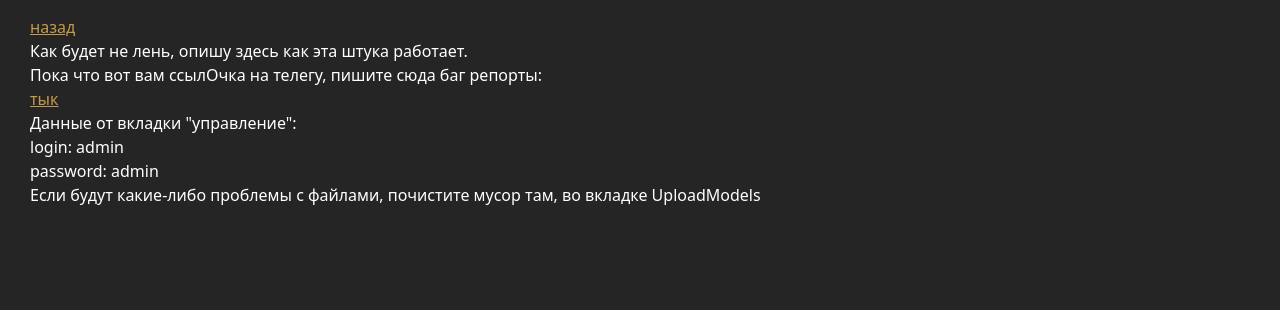
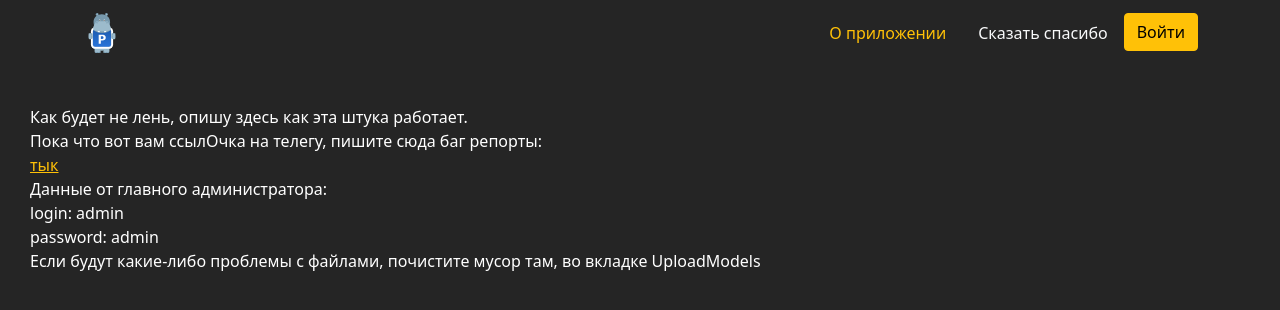
Before and after one commit to v1ntoka/log_simplifier, a Django app: page /about/ in a window 1280 px wide. Shown: the top 310 px of the page. Run offline with Django 5.2, Linux system fonts and the light colour scheme; some libraries are stand-ins or nearby versions.

Commit message:
ui modifications completed

```diff
--- a/templates/about/about_view.html
+++ b/templates/about/about_view.html
@@ -3,15 +3,14 @@
     About
 {% endblock %}
 {% block content %}
-    <a href="{% url 'upload:upload' %}" class="href">назад</a>
     <br>
 	Как будет не лень, опишу здесь как эта штука работает.
     <br>
     Пока что вот вам ссылОчка на телегу, пишите сюда баг репорты:
     <br>
-    <a href="https://t.me/v1ntoka" class="href" target="_blank">тык</a>
+    <a href="https://t.me/v1ntoka" class="link-warning" target="_blank">тык</a>
     <br>
-    Данные от вкладки "управление":
+    Данные от главного администратора:
     <br>
     login: admin
     <br>
--- a/templates/base.html
+++ b/templates/base.html
@@ -5,11 +5,12 @@
     <meta charset="utf-8"> <!-- Кодировка сайта -->
     <meta name="viewport" content="width=device-width, initial-scale=1">
     <link rel="stylesheet" href="{% static 'css/bootstrap.min.css' %}">
+    <link rel="shortcut icon" href="https://app.hippoparking.ru/images/favicon.svg">
     {#    <link href="https://cdn.jsdelivr.net/npm/bootstrap@5.0.2/dist/css/bootstrap.min.css" rel="stylesheet"#}
     {#          integrity="sha384-EVSTQN3/azprG1Anm3QDgpJLIm9Nao0Yz1ztcQTwFspd3yD65VohhpuuCOmLASjC" crossorigin="anonymous">#}
     <style>
 
-        body {
+        .body {
             float: left;
             width: 100%;
             padding: 15px 30px 15px 30px;
@@ -59,10 +60,15 @@
     </style>
     <title>{% block title %}{% endblock %}</title>
 </head>
-<body>
+<body style="background-color: #252525;">
+{% if request.resolver_match.view_name != "users:login" %}
+    {% include 'includes/header.html' %}
+{% endif %}
+<div class="body">
 {% block content %}{% endblock %}
-{#<script src="https://cdn.jsdelivr.net/npm/bootstrap@5.0.2/dist/js/bootstrap.bundle.min.js"#}
-{#        integrity="sha384-MrcW6ZMFYlzcLA8Nl+NtUVF0sA7MsXsP1UyJoMp4YLEuNSfAP+JcXn/tWtIaxVXM"#}
-{#        crossorigin="anonymous"></script>#}
+<script src="https://cdn.jsdelivr.net/npm/bootstrap@5.0.2/dist/js/bootstrap.bundle.min.js"
+        integrity="sha384-MrcW6ZMFYlzcLA8Nl+NtUVF0sA7MsXsP1UyJoMp4YLEuNSfAP+JcXn/tWtIaxVXM"
+        crossorigin="anonymous"></script>
+</div>
 </body>
 </html>
--- /dev/null
+++ b/templates/includes/header.html
@@ -0,0 +1,46 @@
+{% load static %}
+<nav class="navbar sticky-top" style="background-color: #252525">
+    <div class="container">
+        <a class="navbar-brand" href="{% url 'upload:upload' %}">
+            {% include 'includes/logo.html' with width=40 height=40%}
+        </a>
+        {% with request.resolver_match.view_name as view_name %}
+            <ul class="nav nav-pills">
+                <li class="nav-item">
+                    <a class="nav-link link-warning"
+                       href="{% url 'about:about' %}">О приложении</a>
+                </li>
+                <li class="nav-item">
+                    <a href="https://portal.sovcombank.ru/profile/59l76x7v58nxdpgm" class="nav-link link-light" target="_blank">Cказать спасибо</a>
+                </li>
+                {% if request.user.is_authenticated %}
+                    <li class="nav-item px-1">
+                        <div class="nav-item px-1">
+                            <div class="btn-group">
+                                <button type="button" class="btn btn-warning dropdown-toggle" data-bs-toggle="dropdown"
+                                        aria-expanded="false">
+                                    {{ user.username }}
+                                </button>
+                                <ul class="dropdown-menu">
+                                    {% if request.user.is_staff %}
+                                        <li><a class="dropdown-item" href="{% url 'admin:index' %}" target="_blank">Панель
+                                            управления</a></li>
+                                        <li>
+                                            <hr class="dropdown-divider">
+                                        </li>
+                                    {% endif %}
+
+                                    <li><a class="dropdown-item" href="{% url 'users:logout' %}">Выйти</a></li>
+                                </ul>
+                            </div>
+                        </div>
+                        {% else %}
+                    <li class="nav-item">
+                        <a class="btn btn-warning"
+                           href="{% url 'users:login' %}">Войти</a>
+                    </li>
+                {% endif %}
+            </ul>
+        {% endwith %}
+    </div>
+</nav>
--- /dev/null
+++ b/templates/includes/logo.html
@@ -0,0 +1,68 @@
+<svg width="{{ width }}" height="{{ height }}" viewBox="0 0 1585 2348" fill="none">
+    <path fill-rule="evenodd" clip-rule="evenodd"
+          d="M1396 1987.5C1283.63 2120.77 1054.89 2212 791.001 2212C523.131 2212 291.49 2117.99 181.001 1981.45V1635H169.15C274.265 1490.15 513.142 1389 791.001 1389C1068.86 1389 1307.74 1490.15 1412.85 1635H1396V1987.5Z"
+          fill="#9CBBCC"></path>
+    <path d="M356 2195C354.134 2155.34 359 2091.5 360 2080.5L475.001 2116L592.001 2148C632.001 2162.17 712.201 2193.3 713.001 2204.5C714.001 2218.5 708.501 2295.5 706.001 2312C703.047 2331.5 697.001 2330.5 680.501 2335.5C664.001 2340.5 560.001 2347.5 549.001 2347.5C538.001 2347.5 487.001 2347 452.501 2344.5C418.001 2342 401.501 2337.5 382.501 2324.5C363.501 2311.5 358 2237.5 356 2195Z"
+          fill="#9CBBCC"></path>
+    <path d="M1229.12 2195C1230.99 2155.34 1226.12 2091.5 1225.12 2080.5L1110.12 2116L993.12 2148C953.12 2162.17 872.92 2193.3 872.12 2204.5C871.12 2218.5 876.62 2295.5 879.12 2312C882.075 2331.5 888.12 2330.5 904.62 2335.5C921.12 2340.5 1025.12 2347.5 1036.12 2347.5C1047.12 2347.5 1098.12 2347 1132.62 2344.5C1167.12 2342 1183.62 2337.5 1202.62 2324.5C1221.62 2311.5 1227.12 2237.5 1229.12 2195Z"
+          fill="#9CBBCC"></path>
+    <path fill-rule="evenodd" clip-rule="evenodd"
+          d="M480.934 2346.04C471.01 2345.64 461.229 2345.13 452.502 2344.5C418.002 2342 401.502 2337.5 382.502 2324.5C380.693 2323.26 379.006 2321.47 377.434 2319.21C386.26 2296 404.916 2280 426.5 2280C455.689 2280 479.52 2309.26 480.934 2346.04ZM591.76 2344.97C570.699 2346.49 553.172 2347.5 549.002 2347.5C540.898 2347.5 511.092 2347.23 482.164 2346.09C484.35 2310.23 508.066 2282 537 2282C565.633 2282 589.156 2309.65 591.76 2344.97ZM700.504 2327.25C697.373 2330.73 692.883 2331.99 686.252 2333.84C684.492 2334.34 682.58 2334.87 680.502 2335.5C670.379 2338.57 627.32 2342.39 593.01 2344.88C593.002 2344.42 593 2343.96 593 2343.5C593 2305.12 617.4 2274 647.5 2274C673.213 2274 694.768 2296.71 700.504 2327.25Z"
+          fill="#7799AD"></path>
+    <path fill-rule="evenodd" clip-rule="evenodd"
+          d="M1104.19 2346.04C1114.11 2345.64 1123.89 2345.13 1132.62 2344.5C1167.12 2342 1183.62 2337.5 1202.62 2324.5C1204.43 2323.26 1206.11 2321.47 1207.69 2319.21C1198.86 2296 1180.21 2280 1158.62 2280C1129.43 2280 1105.6 2309.26 1104.19 2346.04ZM993.361 2344.97C1014.42 2346.49 1031.95 2347.5 1036.12 2347.5C1044.22 2347.5 1074.03 2347.23 1102.96 2346.09C1100.77 2310.23 1077.06 2282 1048.12 2282C1019.49 2282 995.965 2309.65 993.361 2344.97ZM884.619 2327.25C887.75 2330.73 892.238 2331.99 898.868 2333.84L898.87 2333.84C900.63 2334.34 902.542 2334.87 904.62 2335.5C914.743 2338.57 957.801 2342.39 992.111 2344.88C992.119 2344.42 992.122 2343.96 992.122 2343.5C992.122 2305.12 967.722 2274 937.622 2274C911.909 2274 890.356 2296.71 884.619 2327.25Z"
+          fill="#7799AD"></path>
+    <path d="M439.358 139.11C448.558 150.31 472.192 162.444 482.858 167.11C516.025 150.777 582.457 117.011 582.857 112.611C583.357 107.111 584.857 86.6104 583.857 65.6113C582.857 44.6123 576.357 28.1113 565.857 15.1113C555.357 2.11133 531.857 0.610367 525.857 0.110367C519.857 -0.389633 500.857 0.110367 466.857 17.1104C432.857 34.1104 421.858 67.6104 419.358 86.6104C416.858 105.61 427.858 125.11 439.358 139.11Z"
+          fill="#7799AD"></path>
+    <path d="M1123.84 139.11C1114.64 150.31 1091 162.444 1080.34 167.11C1047.17 150.777 980.736 117.011 980.336 112.611C979.836 107.111 978.336 86.6104 979.336 65.6113C980.336 44.6123 986.836 28.1113 997.336 15.1113C1007.84 2.11133 1031.34 0.610367 1037.34 0.110367C1043.34 -0.389633 1062.34 0.110367 1096.34 17.1104C1130.34 34.1104 1141.34 67.6104 1143.84 86.6104C1146.34 105.61 1135.34 125.11 1123.84 139.11Z"
+          fill="#7799AD"></path>
+    <path d="M483.501 130C487.501 135.2 500.5 145 507.626 149.542L548.126 127.541C548.126 119.041 546.499 97.5419 539.999 78.495C534.121 61.2701 527 56.1807 521.499 55.4956C511.999 54.3122 500.193 60.0067 487.999 67.995C473.499 77.4941 471.857 90.5 471.126 97.5419C469.768 110.625 478.501 123.5 483.501 130Z"
+          fill="#9CBBCC"></path>
+    <path d="M1079.69 130C1075.69 135.2 1062.69 145 1055.57 149.542L1015.07 127.541C1015.07 119.041 1016.69 97.5419 1023.19 78.495C1029.07 61.2701 1036.19 56.1807 1041.69 55.4956C1051.19 54.3122 1063 60.0067 1075.19 67.995C1089.69 77.4941 1091.34 90.5 1092.07 97.5419C1093.43 110.625 1084.69 123.5 1079.69 130Z"
+          fill="#9CBBCC"></path>
+    <path d="M1267 559C1267 842.5 954.001 1042.01 780.501 1042.01C564.501 1042.01 310.269 898.506 297.501 559.006C286.5 266.506 496.501 76.0059 780.501 76.0059C1090 76.0059 1274 291.5 1267 559Z"
+          fill="#7799AD"></path>
+    <rect x="142" y="833" width="1302" height="1268" rx="248" fill="white"></rect>
+    <rect x="258" y="950" width="1068" height="1034" rx="130" fill="#BDBDBD"></rect>
+    <rect x="258" y="950" width="1068" height="1034" rx="130" fill="url(#paint0_linear)"></rect>
+    <path d="M725.057 1619.98V1799H597.861V1271.38H808.404C848.749 1271.38 884.383 1278.86 915.306 1293.84C946.471 1308.58 970.509 1329.72 987.42 1357.26C1004.57 1384.56 1013.15 1415.6 1013.15 1450.39C1013.15 1501.85 994.667 1543.04 957.704 1573.96C920.983 1604.64 870.492 1619.98 806.23 1619.98H725.057ZM725.057 1521.78H808.404C833.046 1521.78 851.769 1515.62 864.573 1503.3C877.619 1490.98 884.141 1473.58 884.141 1451.12C884.141 1426.47 877.498 1406.78 864.21 1392.05C850.923 1377.31 832.804 1369.82 809.854 1369.58H725.057V1521.78Z"
+          fill="white"></path>
+    <ellipse cx="799.5" cy="960.5" rx="475.5" ry="215.5" fill="#7799AD"></ellipse>
+    <rect x="554.605" y="995" width="126.931" height="120.702" rx="6" transform="rotate(8.86682 554.605 995)"
+          fill="white"></rect>
+    <rect width="126.931" height="120.702" rx="6" transform="matrix(-0.988049 0.154138 0.154138 0.988049 1029.41 995)"
+          fill="white"></rect>
+    <ellipse cx="655" cy="447.5" rx="43" ry="66.5" fill="white"></ellipse>
+    <ellipse rx="43" ry="66.5" transform="matrix(-1 0 0 1 929 447.5)" fill="white"></ellipse>
+    <ellipse cx="664" cy="455" rx="27" ry="42" fill="#2B2A29"></ellipse>
+    <ellipse rx="27" ry="42" transform="matrix(-1 0 0 1 920 455)" fill="#2B2A29"></ellipse>
+    <path fill-rule="evenodd" clip-rule="evenodd"
+          d="M791.107 489H687.59C644.559 489 543.731 506.485 478.925 548.949C414.118 591.413 353.419 652.578 311.425 744.5C271.046 832.885 275.508 915.065 276.833 939.468C276.886 940.444 276.934 941.328 276.974 942.117C278.968 981.5 289.425 1017 355.261 1033.54C433.073 1053.09 595.481 1079.86 790.764 1080C790.878 1080 790.992 1080 791.106 1080C791.308 1080 791.511 1080 791.713 1080C791.915 1080 792.117 1080 792.319 1080C792.433 1080 792.547 1080 792.661 1080C987.945 1079.86 1150.35 1053.09 1228.16 1033.54C1294 1017 1304.46 981.5 1306.45 942.117C1306.49 941.328 1306.54 940.444 1306.59 939.468C1307.92 915.066 1312.38 832.885 1272 744.5C1230.01 652.578 1169.31 591.413 1104.5 548.949C1039.69 506.485 938.867 489 895.835 489H792.318H791.107Z"
+          fill="#9CBBCC"></path>
+    <path d="M415.5 603.502C417.1 605.502 426.5 613.669 431 617.502L507 626.501L571.5 565.501C568 553.834 560.5 529.401 558.5 525.001C556 519.501 548.129 512.089 537.5 505.001C525.5 496.999 511.5 488.503 488 488.502C468.993 488.501 448.5 500.499 433.5 515.002C413.5 534.339 409.5 555.502 408 571.502C406.5 587.502 413.5 601.002 415.5 603.502Z"
+          fill="#9CBBCC"></path>
+    <path d="M1169 603.502C1167.4 605.502 1158 613.669 1153.5 617.502L1077.5 626.501L1013 565.501C1016.5 553.834 1024 529.401 1026 525.001C1028.5 519.501 1036.37 512.089 1047 505.001C1059 496.999 1073 488.503 1096.5 488.502C1115.51 488.501 1136 500.499 1151 515.002C1171 534.339 1175 555.502 1176.5 571.502C1178 587.502 1171 601.002 1169 603.502Z"
+          fill="#9CBBCC"></path>
+    <path d="M485 603.5C490.6 607.1 500.855 610.027 505.522 611.527C512.022 604.527 526.021 585 526.021 575.027C526.021 568.527 518.5 561 515.021 558.027C512.871 556.19 502.002 549.027 492.021 549.027C483.007 549.027 477.521 555.027 475.521 558.027C473.521 561.027 469.603 566 469.022 577.027C468.391 589 478 599 485 603.5Z"
+          fill="#60849C"></path>
+    <path d="M1099.5 603.5C1093.9 607.1 1083.64 610.027 1078.98 611.527C1072.48 604.527 1058.48 585 1058.48 575.027C1058.48 568.527 1066 561 1069.48 558.027C1071.63 556.19 1082.5 549.027 1092.48 549.027C1101.49 549.027 1106.98 555.027 1108.98 558.027C1110.98 561.027 1114.9 566 1115.48 577.027C1116.11 589 1106.5 599 1099.5 603.5Z"
+          fill="#60849C"></path>
+    <path fill-rule="evenodd" clip-rule="evenodd"
+          d="M31.9999 1521.5C48.8817 1535.4 78.0223 1540 110.5 1540C158 1540 199 1532.63 212 1513.63C225 1494.63 229.5 1478.13 232 1443.63C234.5 1409.13 235 1358.13 235 1347.13C235 1336.13 228 1232.13 223 1215.63C222.37 1213.56 221.836 1211.64 221.344 1209.88C217.927 1197.66 216.545 1192.72 199.5 1190.13C183 1187.63 143.552 1182.5 123 1182.5C96.2552 1182.5 67.5984 1182.98 41.4997 1189C19.4999 1193 17.421 1196.5 14.9999 1208C12.9999 1217.5 1.9997 1281.5 1.9997 1333C1.9997 1343.73 1.06204 1354.07 0.999672 1364C0.762552 1401.75 1.43684 1433.33 4.9997 1455.5C7.93536 1473.77 11.2967 1491.39 16.0553 1503.11C20.2006 1510.8 24.5508 1516.54 31.9999 1521.5Z"
+          fill="#9CBBCC"></path>
+    <path fill-rule="evenodd" clip-rule="evenodd"
+          d="M1553 1521.5C1536.12 1535.4 1506.98 1540 1474.5 1540C1427 1540 1386 1532.63 1373 1513.63C1360 1494.63 1355.5 1478.13 1353 1443.63C1350.5 1409.13 1350 1358.13 1350 1347.13C1350 1336.13 1357 1232.13 1362 1215.63C1362.63 1213.56 1363.16 1211.64 1363.66 1209.88C1367.07 1197.66 1368.46 1192.72 1385.5 1190.13C1402 1187.63 1441.45 1182.5 1462 1182.5C1488.74 1182.5 1517.4 1182.98 1543.5 1189C1565.5 1193 1567.58 1196.5 1570 1208C1572 1217.5 1583 1281.5 1583 1333C1583 1343.73 1583.94 1354.07 1584 1364C1584.24 1401.75 1583.56 1433.33 1580 1455.5C1577.06 1473.77 1573.7 1491.39 1568.94 1503.11C1564.8 1510.8 1560.45 1516.54 1553 1521.5Z"
+          fill="#9CBBCC"></path>
+    <path fill-rule="evenodd" clip-rule="evenodd"
+          d="M233.537 1415.19C233.137 1425.11 232.632 1434.89 232 1443.62C229.5 1478.12 225 1494.62 212 1513.62C210.763 1515.43 208.973 1517.11 206.709 1518.69C183.501 1509.86 167.5 1491.21 167.5 1469.62C167.5 1440.43 196.761 1416.6 233.537 1415.19ZM232.473 1304.36C233.994 1325.42 235 1342.95 235 1347.12C235 1355.22 234.729 1385.03 233.587 1413.96C197.732 1411.77 169.5 1388.06 169.5 1359.12C169.5 1330.49 197.149 1306.96 232.473 1304.36ZM214.754 1195.62C218.235 1198.75 219.489 1203.24 221.343 1209.87L221.344 1209.87C221.836 1211.63 222.371 1213.54 223 1215.62C226.068 1225.74 229.888 1268.8 232.383 1303.11C231.923 1303.12 231.462 1303.12 231 1303.12C192.615 1303.12 161.5 1278.72 161.5 1248.62C161.5 1222.91 184.206 1201.36 214.754 1195.62Z"
+          fill="#7799AD"></path>
+    <path fill-rule="evenodd" clip-rule="evenodd"
+          d="M1351.46 1415.19C1351.86 1425.11 1352.37 1434.89 1353 1443.62C1355.5 1478.12 1360 1494.62 1373 1513.62C1374.24 1515.43 1376.03 1517.11 1378.29 1518.69C1401.5 1509.86 1417.5 1491.21 1417.5 1469.62C1417.5 1440.43 1388.24 1416.6 1351.46 1415.19ZM1352.53 1304.36C1351.01 1325.42 1350 1342.95 1350 1347.12C1350 1355.22 1350.27 1385.03 1351.41 1413.96C1387.27 1411.77 1415.5 1388.06 1415.5 1359.12C1415.5 1330.49 1387.85 1306.96 1352.53 1304.36ZM1370.25 1195.62C1366.77 1198.75 1365.51 1203.24 1363.66 1209.87L1363.66 1209.87C1363.16 1211.63 1362.63 1213.54 1362 1215.62C1358.93 1225.74 1355.11 1268.8 1352.62 1303.11C1353.08 1303.12 1353.54 1303.12 1354 1303.12C1392.38 1303.12 1423.5 1278.72 1423.5 1248.62C1423.5 1222.91 1400.79 1201.36 1370.25 1195.62Z"
+          fill="#7799AD"></path>
+    <defs>
+        <linearGradient id="paint0_linear" x1="792" y1="950" x2="792" y2="1984" gradientUnits="userSpaceOnUse">
+            <stop stop-color="#1D5BAE"></stop>
+            <stop offset="1" stop-color="#2974D9"></stop>
+        </linearGradient>
+    </defs>
+</svg>
--- a/templates/reader/reader_view.html
+++ b/templates/reader/reader_view.html
@@ -3,11 +3,6 @@
     Чтение лога
 {% endblock %}
 {% block content %}
-
-    <a href="{% url "upload:upload" %}">
-        <button class="btn btn-warning mb-2 mt-2">Назад</button>
-    </a>
-
 
     <ul class="list-group list-group-mine">
 
--- a/templates/users/login_view.html
+++ b/templates/users/login_view.html
@@ -7,6 +7,9 @@
         <div class="row justify-content-center">
             <div class="col-md-4 p-5">
                 <div class="card" style="background-color: black;">
+                <div class="text-center my-5">
+                    {% include 'includes/logo.html' with width=90 height=130 %}
+                </div>
                     <div class="card-body">
                         {% csrf_token %}
                         {% if form.errors %}
```
Also changed, not shown: templates/upload/upload_view.html (+2 -7 lines).
